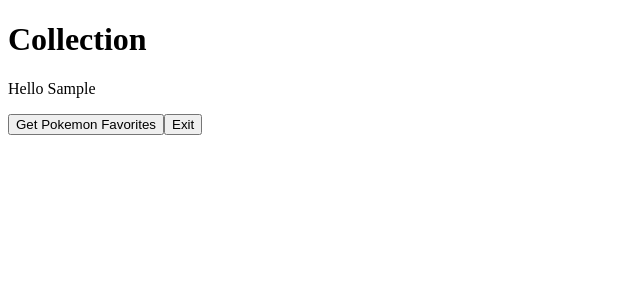
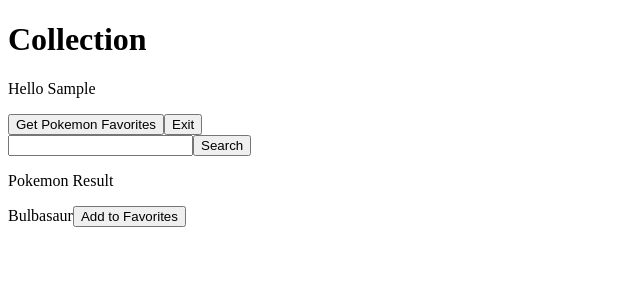
Before and after one commit to dortizp/react-poke-collection, a React (Vite) app: page / in a window 1280 px wide. Both pictures are taken after typing "Sample" into the empty fields and a click on the button "Enter". Shown: the top 300 px of the page, without its empty margins (0-640 px from the left). Built offline with nearby package versions, Linux system fonts and the light colour scheme.

Commit message:
added PokemonSearch component

```diff
--- a/src/components/CollectionPage.tsx
+++ b/src/components/CollectionPage.tsx
@@ -1,4 +1,5 @@
 import { getFavorites } from "../services/pokemon";
+import PokemonSearch from "./PokemonSearch";
 const CollectionPage = ({ name, onLogout }) => {
   console.log("username", name);
   const handleLogout = () => onLogout();
@@ -13,6 +14,8 @@ const CollectionPage = ({ name, onLogout }) => {
         {name !== "" && <p>{`Hello ${name}`}</p>}
         <button onClick={handleFavorites}>Get Pokemon Favorites</button>
         <button onClick={handleLogout}>Exit</button>
+        <PokemonSearch />
+
       </div>
     </div>
   );
--- /dev/null
+++ b/src/components/PokemonSearch.tsx
@@ -0,0 +1,30 @@
+import { useState } from "react";
+
+const PokemonSearch = () => {
+  const [pokemonName, setPokemonName] = useState("");
+  const handleChangeName = (e) => setPokemonName(e.target.value);
+  const handleSearch = () => {
+    // TODO: call api to seach for a pokemon
+  };
+  const handleAdd = () => {
+    // TODO: call api to add pokemon to favorites
+  }
+  const pokemon = {
+    name: "Bulbasaur",
+  };
+  return (
+    <div>
+      <div>
+        <input name="name" value={pokemonName} onChange={handleChangeName} />
+        <button onClick={handleSearch}>Search</button>
+      </div>
+      <div>
+        <p>Pokemon Result</p>
+        {pokemon && pokemon.name}
+        <button onClick={handleAdd}>Add to Favorites</button>
+      </div>
+    </div>
+  );
+};
+
+export default PokemonSearch;
```
